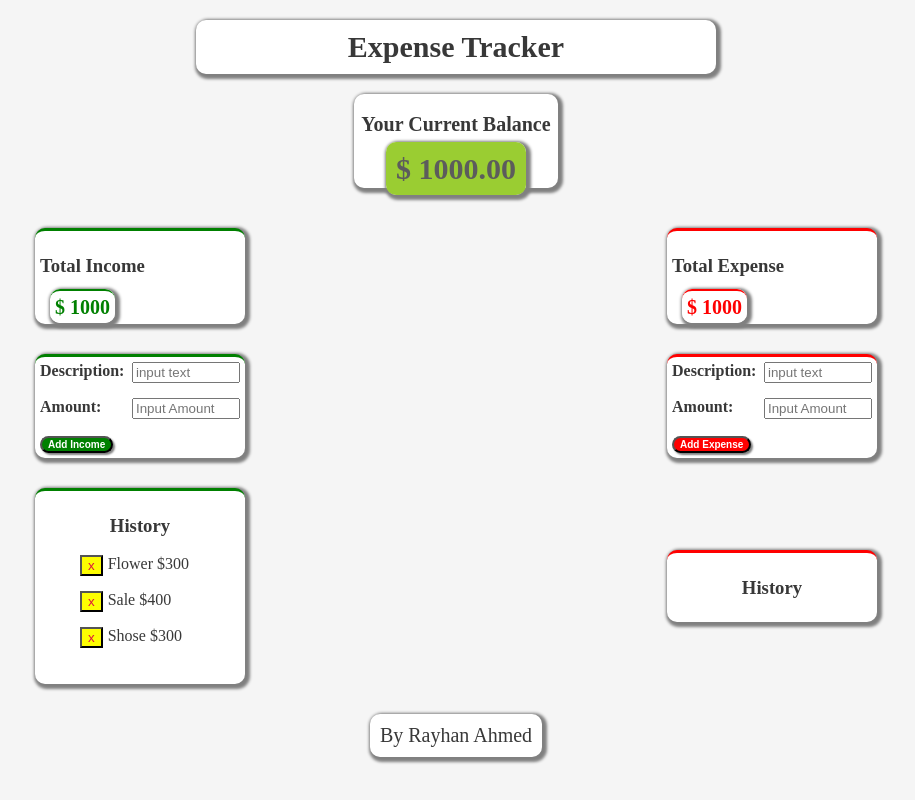
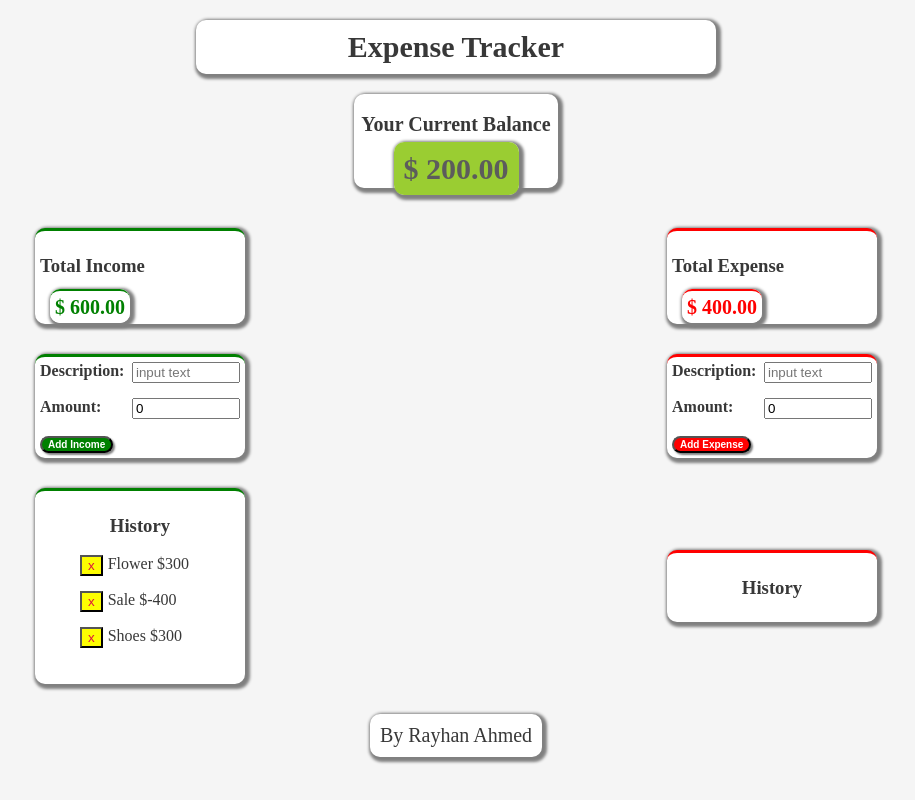
Before and after one commit to srehanpk/expense-tracker, a React (Create React App) app: page / in a window 1280 px wide. Shown: the whole page, without its empty margins (184-1099 px from the left). Built offline with nearby package versions, Linux system fonts and the light colour scheme.

Commit message:
update useReducer

```diff
--- a/src/Context.js
+++ b/src/Context.js
@@ -6,8 +6,8 @@ const initialState = {
 transactions: [
 
     {id: 1, text: 'Flower', amount: 300 },
-    {id: 2, text: 'Sale', amount: 400 },
-    {id: 3, text: 'Shose', amount: 300 }
+    {id: 2, text: 'Sale', amount: -400 },
+    {id: 3, text: 'Shoes', amount: 300 }
 ]
 }
 
--- a/src/Income.js
+++ b/src/Income.js
@@ -13,13 +13,14 @@ function Income  () {
     // .toFixed(2);
 
     const inc =amounts
-    // .filter(item => item > 0)
+    .filter(item => item > 0)
      .reduce((acc, item) => (acc += item), 0)
-    // .toFixed(2);
+    .toFixed(2);
 
-    // const exp = (amount.filter(item => item < 0)
-    // .reduce((acc, item) => (acc, item), 0)*-1)
-    // .toFixed(2);
+    const exp = (amounts.filter(item => item < 0)
+    .reduce((acc, item) => (acc += item), 0)*-1)
+    .toFixed(2);
+
 
 
     return (
@@ -42,7 +43,7 @@ function Income  () {
 
                     <h3>Total Expense</h3>
 
-                    <span>$ 1000</span>
+                    <span>$ {exp}</span>
 
 
                 </div>
--- a/src/Input.js
+++ b/src/Input.js
@@ -12,10 +12,11 @@ function Input  () {
 
 
      const [incText, setIncText] = useState("");
-     const [incAmount, setIncAmount] = useState("");
+     const [incAmount, setIncAmount] = useState(0);
 
      const [expText, setExpText] = useState("");
-     const [expAmount, setExpAmount] = useState("");
+     const [expAmount, setExpAmount] = useState(0);
+
 
     return (
 
@@ -58,7 +59,8 @@ function Input  () {
                     <h3>History</h3>
 
                     <ul className="list">
-                    {transactions.map(transaction => (<Transaction key={transaction.id} transaction={transaction} />))}
+                    {transactions.map(transaction => (
+                        <Transaction key={transaction.id} transaction={transaction} />))}
 
                     </ul>
                     </div>
```
